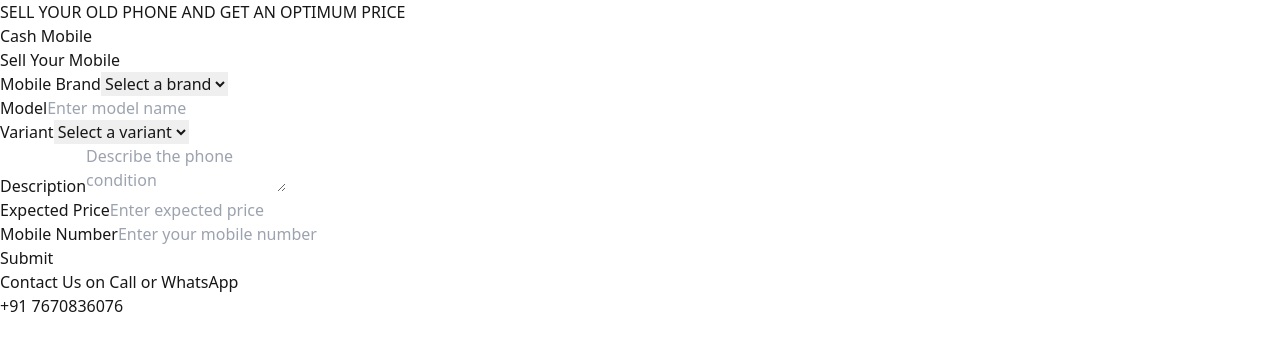
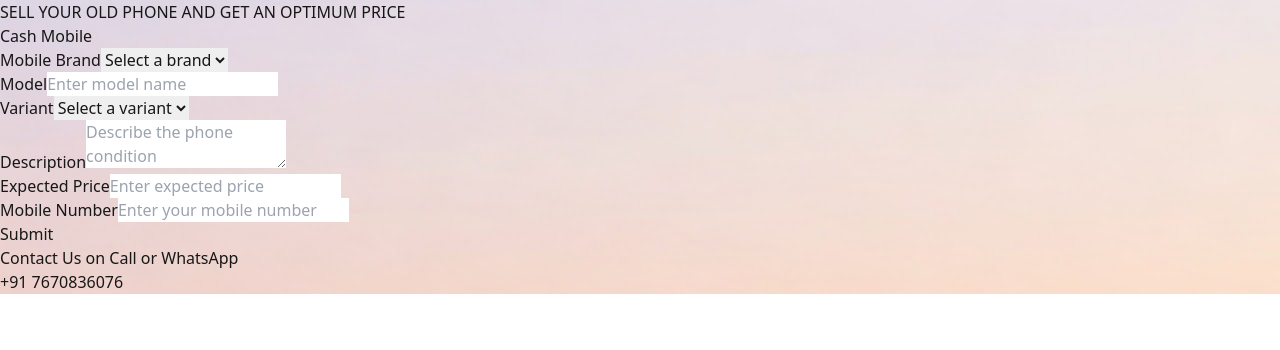
Before and after one commit to Aminmohammed1/sellPhone, a Next.js app: page / in a window 1280 px wide. Shown: the top 350 px of the page. Built offline with nearby package versions, Linux system fonts and the light colour scheme.

Commit message:
added background image and also transparant background

```diff
--- a/src/app/page.tsx
+++ b/src/app/page.tsx
@@ -58,10 +58,13 @@ export default function SellPhoneForm() {
 
   return (
     <>
-    <div className="text-center text-black mt-10 font-bold text-xl"> SELL YOUR OLD PHONE AND GET AN OPTIMUM PRICE</div>
-    <div className="max-w-lg mx-auto p-6 mt-10 bg-white shadow-lg rounded-lg">
+    <div
+      className="min-h-screen bg-cover bg-center"
+      style={{ backgroundImage: "url('bg.jpg')" }}
+    >
+    <div className="text-center text-black font-bold text-xl pt-12"> SELL YOUR OLD PHONE AND GET AN OPTIMUM PRICE</div>
+    <div className="max-w-lg mx-auto p-6 mt-10 bg-white shadow-lg rounded-lg bg-opacity-15">
       <h1 className="text-2xl font-bold mb-4 ml-36 text-black">Cash Mobile</h1>
-      <h2 className="text-xl font-semibold mb-4 text-black">Sell Your Mobile</h2>
       <form onSubmit={handleSubmit} className="space-y-4">
         {/* Mobile Brand */}
         <div>
@@ -168,7 +171,7 @@ export default function SellPhoneForm() {
       <div className="mt-4 text-center text-black font-bold"> Contact Us on Call or WhatsApp </div>
       <div className="mt-4 text-center text-black font-bold">+91 7670836076</div>
     </div>
-
+    </div>
     </>
   );
 }
```
Also changed, not shown: public/bg.jpg (added).
